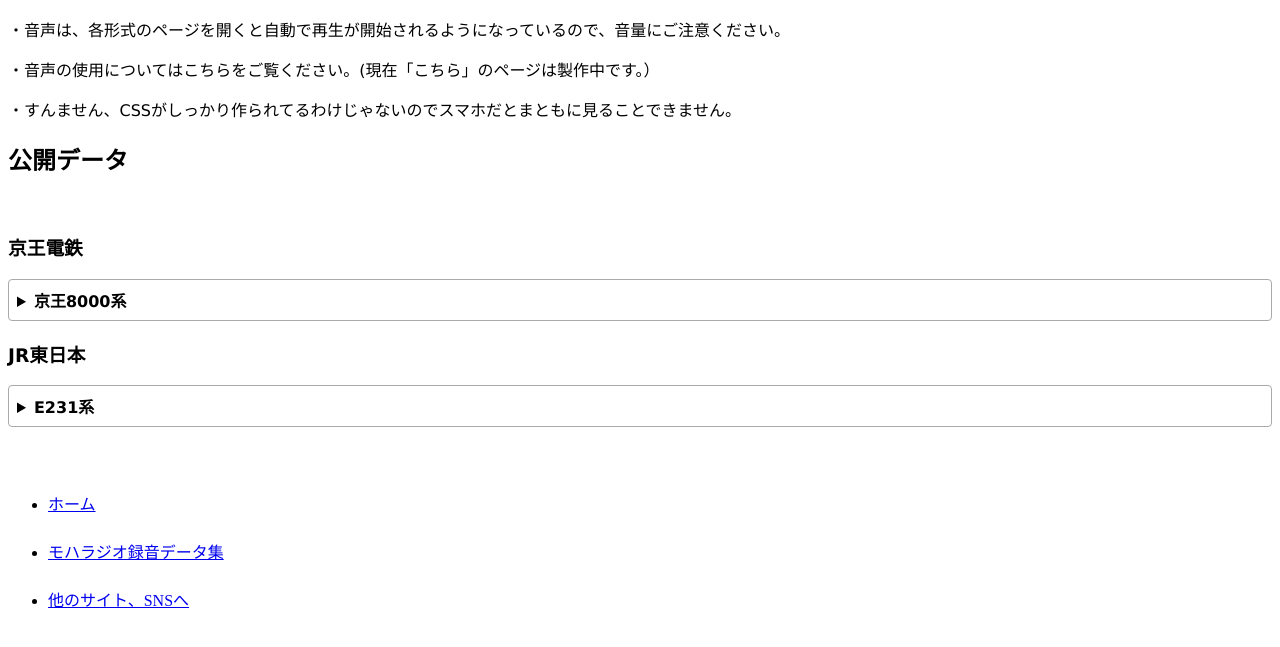
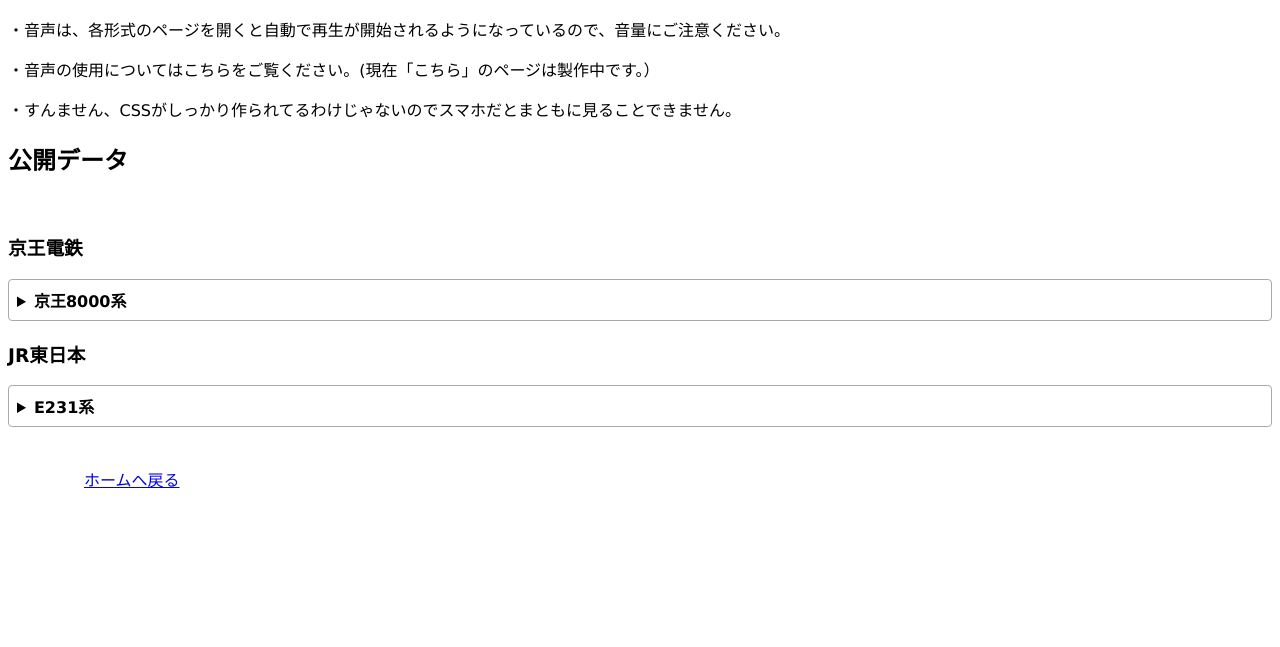
Before and after one commit to V-piece/Toybox, a plain HTML site: page VVVF.html in a window 1280 px wide. Shown: the part 127-774 px from the top of the page. Drawn offline with Linux system fonts and the light colour scheme.

Commit message:
Update VVVF.html

```diff
--- a/VVVF.html
+++ b/VVVF.html
@@ -72,9 +72,7 @@
 </details></div>
       <nav>
         <ul>
-            <li><a href="index.html">ホーム</a></li>
-            <li><a href="VVVF.html">モハラジオ録音データ集</a></li>
-            <li><a href="another.html">他のサイト、SNSへ</a></li>
+            <a href="index.html">ホームへ戻る</a>
         </ul>
     </nav>
   </body>
```
